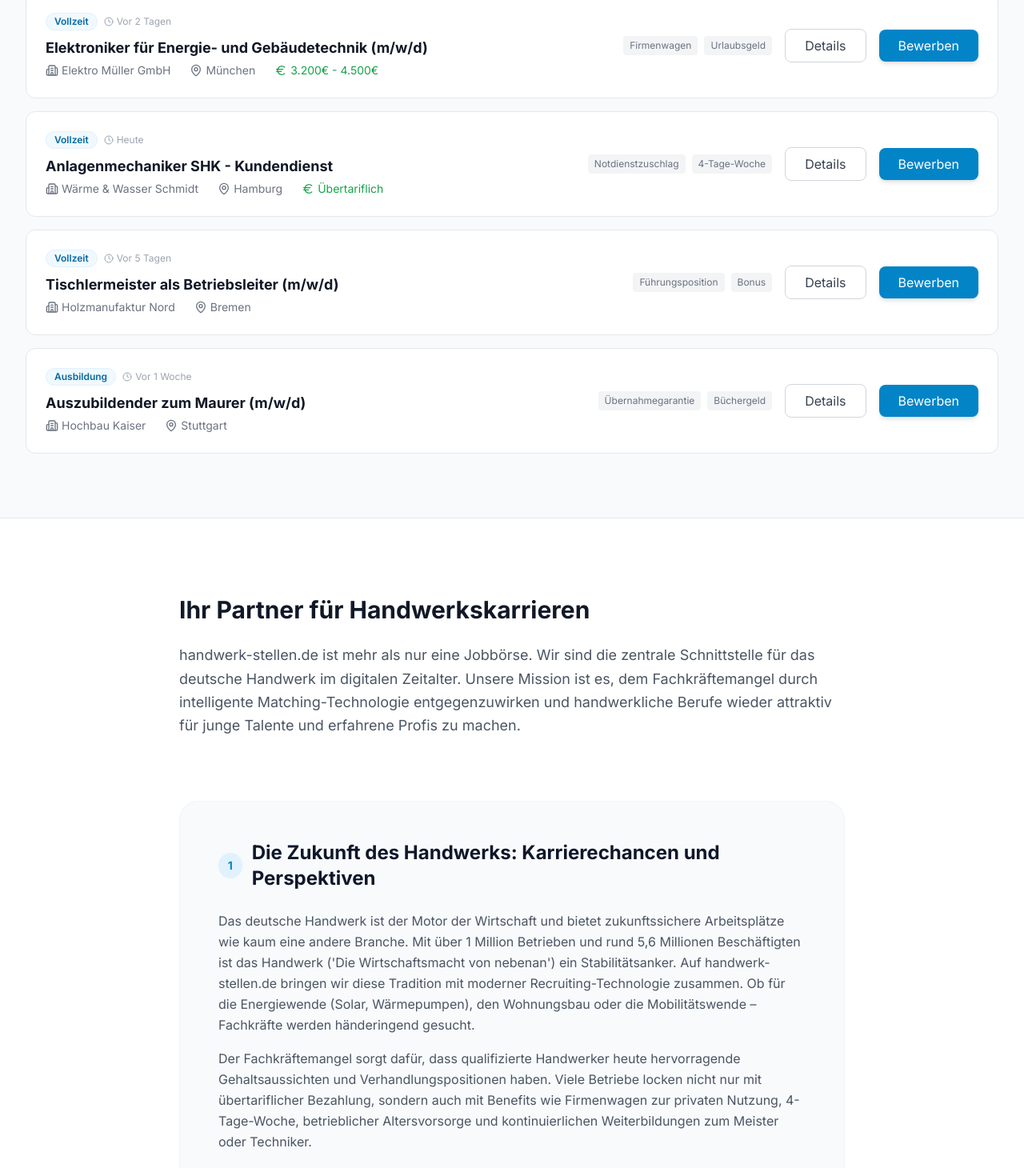
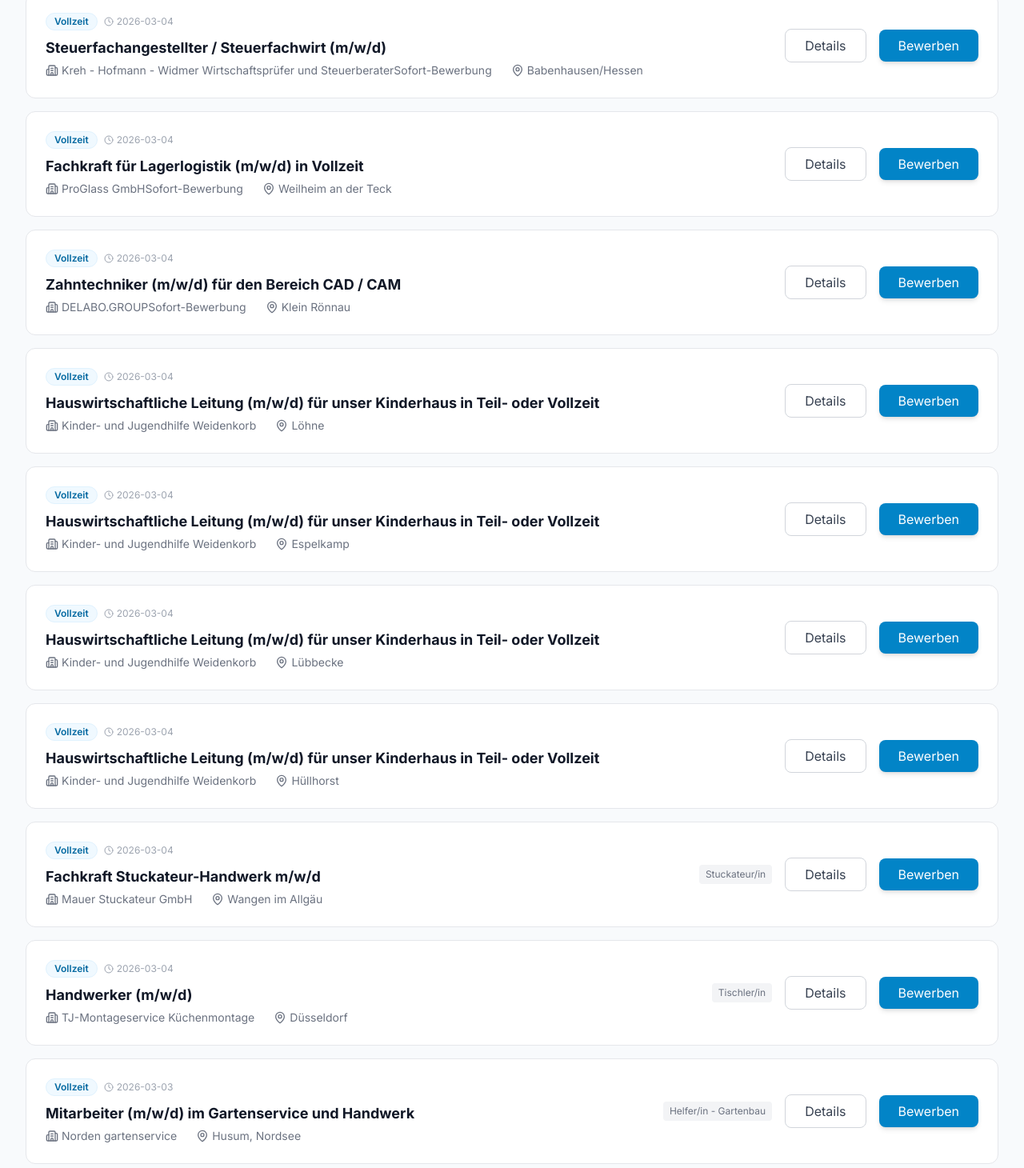
Before and after one commit to shufflethis/handwerk-stellen.de, a React (Vite) app: page /#/ in a window 1280 px wide. Shown: the part 2100-3560 px from the top of the page at 80% size. Built offline with nearby package versions, Linux system fonts and the light colour scheme.

Commit message:
chore: update job listings from external sources (HR-JobScraper)
25 jobs injected from: Arbeitsagentur, Indeed, StepStone, meinestadt.de

```diff
--- a/constants.ts
+++ b/constants.ts
@@ -70,42 +70,229 @@ export const TRADES: TradeCategory[] = [
 
 export const LATEST_JOBS: JobListing[] = [
   {
-    id: 101,
-    title: "Elektroniker für Energie- und Gebäudetechnik (m/w/d)",
-    company: "Elektro Müller GmbH",
-    location: "München",
-    type: "Vollzeit",
-    posted: "Vor 2 Tagen",
-    salary_range: "3.200€ - 4.500€",
-    tags: ["Firmenwagen", "Urlaubsgeld"]
+    id: 1,
+    title: 'Steuerfachangestellter / Steuerfachwirt (m/w/d)',
+    company: 'Kreh - Hofmann - Widmer Wirtschaftsprüfer und SteuerberaterSofort-Bewerbung',
+    location: 'Babenhausen/Hessen',
+    type: 'Vollzeit',
+    tags: [],
+    posted: '2026-03-04'
   },
   {
-    id: 102,
-    title: "Anlagenmechaniker SHK - Kundendienst",
-    company: "Wärme & Wasser Schmidt",
-    location: "Hamburg",
-    type: "Vollzeit",
-    posted: "Heute",
-    salary_range: "Übertariflich",
-    tags: ["Notdienstzuschlag", "4-Tage-Woche"]
+    id: 2,
+    title: 'Fachkraft für Lagerlogistik (m/w/d) in Vollzeit',
+    company: 'ProGlass GmbHSofort-Bewerbung',
+    location: 'Weilheim an der Teck',
+    type: 'Vollzeit',
+    tags: [],
+    posted: '2026-03-04'
   },
   {
-    id: 103,
-    title: "Tischlermeister als Betriebsleiter (m/w/d)",
-    company: "Holzmanufaktur Nord",
-    location: "Bremen",
-    type: "Vollzeit",
-    posted: "Vor 5 Tagen",
-    tags: ["Führungsposition", "Bonus"]
+    id: 3,
+    title: 'Zahntechniker (m/w/d) für den Bereich CAD / CAM',
+    company: 'DELABO.GROUPSofort-Bewerbung',
+    location: 'Klein Rönnau',
+    type: 'Vollzeit',
+    tags: [],
+    posted: '2026-03-04'
   },
   {
-    id: 104,
-    title: "Auszubildender zum Maurer (m/w/d)",
-    company: "Hochbau Kaiser",
-    location: "Stuttgart",
-    type: "Ausbildung",
-    posted: "Vor 1 Woche",
-    tags: ["Übernahmegarantie", "Büchergeld"]
+    id: 4,
+    title: 'Hauswirtschaftliche Leitung (m/w/d) für unser Kinderhaus in Teil- oder Vollzeit',
+    company: 'Kinder- und Jugendhilfe Weidenkorb',
+    location: 'Löhne',
+    type: 'Vollzeit',
+    tags: [],
+    posted: '2026-03-04'
+  },
+  {
+    id: 5,
+    title: 'Hauswirtschaftliche Leitung (m/w/d) für unser Kinderhaus in Teil- oder Vollzeit',
+    company: 'Kinder- und Jugendhilfe Weidenkorb',
+    location: 'Espelkamp',
+    type: 'Vollzeit',
+    tags: [],
+    posted: '2026-03-04'
+  },
+  {
+    id: 6,
+    title: 'Hauswirtschaftliche Leitung (m/w/d) für unser Kinderhaus in Teil- oder Vollzeit',
+    company: 'Kinder- und Jugendhilfe Weidenkorb',
+    location: 'Lübbecke',
+    type: 'Vollzeit',
+    tags: [],
+    posted: '2026-03-04'
+  },
+  {
+    id: 7,
+    title: 'Hauswirtschaftliche Leitung (m/w/d) für unser Kinderhaus in Teil- oder Vollzeit',
+    company: 'Kinder- und Jugendhilfe Weidenkorb',
+    location: 'Hüllhorst',
+    type: 'Vollzeit',
+    tags: [],
+    posted: '2026-03-04'
+  },
+  {
+    id: 8,
+    title: 'Fachkraft Stuckateur-Handwerk m/w/d',
+    company: 'Mauer Stuckateur GmbH',
+    location: 'Wangen im Allgäu',
+    type: 'Vollzeit',
+    tags: ['Stuckateur/in'],
+    posted: '2026-03-04'
+  },
+  {
+    id: 9,
+    title: 'Handwerker (m/w/d)',
+    company: 'TJ-Montageservice Küchenmontage',
+    location: 'Düsseldorf',
+    type: 'Vollzeit',
+    tags: ['Tischler/in'],
+    posted: '2026-03-04'
+  },
+  {
+    id: 10,
+    title: 'Mitarbeiter (m/w/d) im Gartenservice und Handwerk',
+    company: 'Norden gartenservice',
+    location: 'Husum, Nordsee',
+    type: 'Vollzeit',
+    tags: ['Helfer/in - Gartenbau'],
+    posted: '2026-03-03'
+  },
+  {
+    id: 11,
+    title: 'MetallbauermeisterB. Prof. Metallbauer-Handwerk (m/w/d)',
+    company: 'E.D.E.L. Zeitarbeit GmbH',
+    location: 'Augsburg, Bayern',
+    type: 'Vollzeit',
+    tags: ['Metallbauermeister/in/Bachelor Professional im Metallbauer-Handwerk'],
+    posted: '2026-03-03'
+  },
+  {
+    id: 12,
+    title: 'Kaufmann/-frau für Büromanagement im Handwerk',
+    company: 'Werner & Sohn GmbH',
+    location: 'Fuldatal',
+    type: 'Vollzeit',
+    tags: ['Kaufmann/-frau - Büromanagement'],
+    posted: '2026-03-03'
+  },
+  {
+    id: 13,
+    title: 'Büroleiterin - Handwerk',
+    company: 'OSNEBAU GmbH',
+    location: 'Obertshausen',
+    type: 'Vollzeit',
+    tags: ['Büroleiter/in - Handwerk'],
+    posted: '2026-03-02'
+  },
+  {
+    id: 14,
+    title: 'Elektroniker Automatisierungstechnik Handwerk (m/w/d)',
+    company: 'Arena Personal Management GmbH',
+    location: 'Frankfurt am Main',
+    type: 'Vollzeit',
+    tags: ['Elektroniker/in - Automatisierungstechnik (Handwerk)'],
+    posted: '2026-03-02'
+  },
+  {
+    id: 15,
+    title: 'Metallbauer Handwerk m/w/d',
+    company: 'Arena Personal Management GmbH',
+    location: 'Heidelberg, Neckar',
+    type: 'Vollzeit',
+    tags: ['Metallbauer/in - Konstruktionstechnik'],
+    posted: '2026-03-02'
+  },
+  {
+    id: 16,
+    title: 'Allrounder – Handwerk (m/w/d)',
+    company: 'STÜWA Konrad Stükerjürgen GmbH',
+    location: 'Rietberg',
+    type: 'Vollzeit',
+    tags: ['Helfer/in - Tiefbau'],
+    posted: '2026-03-02'
+  },
+  {
+    id: 17,
+    title: 'Malerhelfer (m/w/d) Handwerk',
+    company: 'WEISS Personalmanagement GmbH - Darmstadt',
+    location: 'Darmstadt',
+    type: 'Vollzeit',
+    tags: ['Helfer/in - Malerei, Lackiererei'],
+    posted: '2026-03-02'
+  },
+  {
+    id: 18,
+    title: 'Helfer Handwerk m/w/d',
+    company: 'Actief Personalmanagement GmbH',
+    location: 'Biebelried',
+    type: 'Vollzeit',
+    tags: ['Helfer/in - Feinmechanik, Werkzeugbau'],
+    posted: '2026-03-02'
+  },
+  {
+    id: 19,
+    title: 'Mitarbeiter im Handwerk (m/w/d)',
+    company: 'AlphaConsult KG - Magdeburg',
+    location: 'Magdeburg',
+    type: 'Vollzeit',
+    tags: ['Helfer/in - Metallbau'],
+    posted: '2026-03-01'
+  },
+  {
+    id: 20,
+    title: 'Fachhelfer Handwerk (m/w/d)',
+    company: 'AlphaConsult KG - BS Mannheim',
+    location: 'Mannheim',
+    type: 'Vollzeit',
+    tags: ['Helfer/in - Metallbau'],
+    posted: '2026-02-27'
+  },
+  {
+    id: 21,
+    title: 'Mitarbeiter im Handwerk (m/w/d)',
+    company: 'TimePartner Personalmanagement GmbH',
+    location: 'Trier',
+    type: 'Vollzeit',
+    tags: ['Kunsthandwerker/in'],
+    posted: '2026-02-26'
+  },
+  {
+    id: 22,
+    title: 'Produktionsmitarbeiter (m/w/d) Handwerk',
+    company: 'Walter-Fach-Kraft Personal GmbH',
+    location: 'Syke',
+    type: 'Vollzeit',
+    tags: ['Beton- und Stahlbetonbauer/in'],
+    posted: '2026-02-26'
+  },
+  {
+    id: 23,
+    title: 'Maler im Handwerk (m/w/d)',
+    company: 'ARWA Personaldienstleistungen GmbH',
+    location: 'Sarstedt',
+    type: 'Vollzeit',
+    tags: ['Maler/in und Lackierer/in - Maler/in'],
+    posted: '2026-02-25'
+  },
+  {
+    id: 24,
+    title: 'Quereinsteiger m/w/d im Handwerk',
+    company: 'Isolierungen Leipzig GmbH Abt. P',
+    location: 'Leipzig',
+    type: 'Vollzeit',
+    tags: ['Industrie-Isolierer/in'],
+    posted: '2026-02-24'
+  },
+  {
+    id: 25,
+    title: 'Elektroniker - Automatisierungstechnik (Handwerk) (m/w/d)',
+    company: 'iperdi AHR GmbH - Niederlassung Bremen',
+    location: 'Loxstedt',
+    type: 'Vollzeit',
+    tags: ['Elektroniker/in - Automatisierungstechnik (Handwerk)'],
+    posted: '2026-02-20'
   }
 ];
 
```
